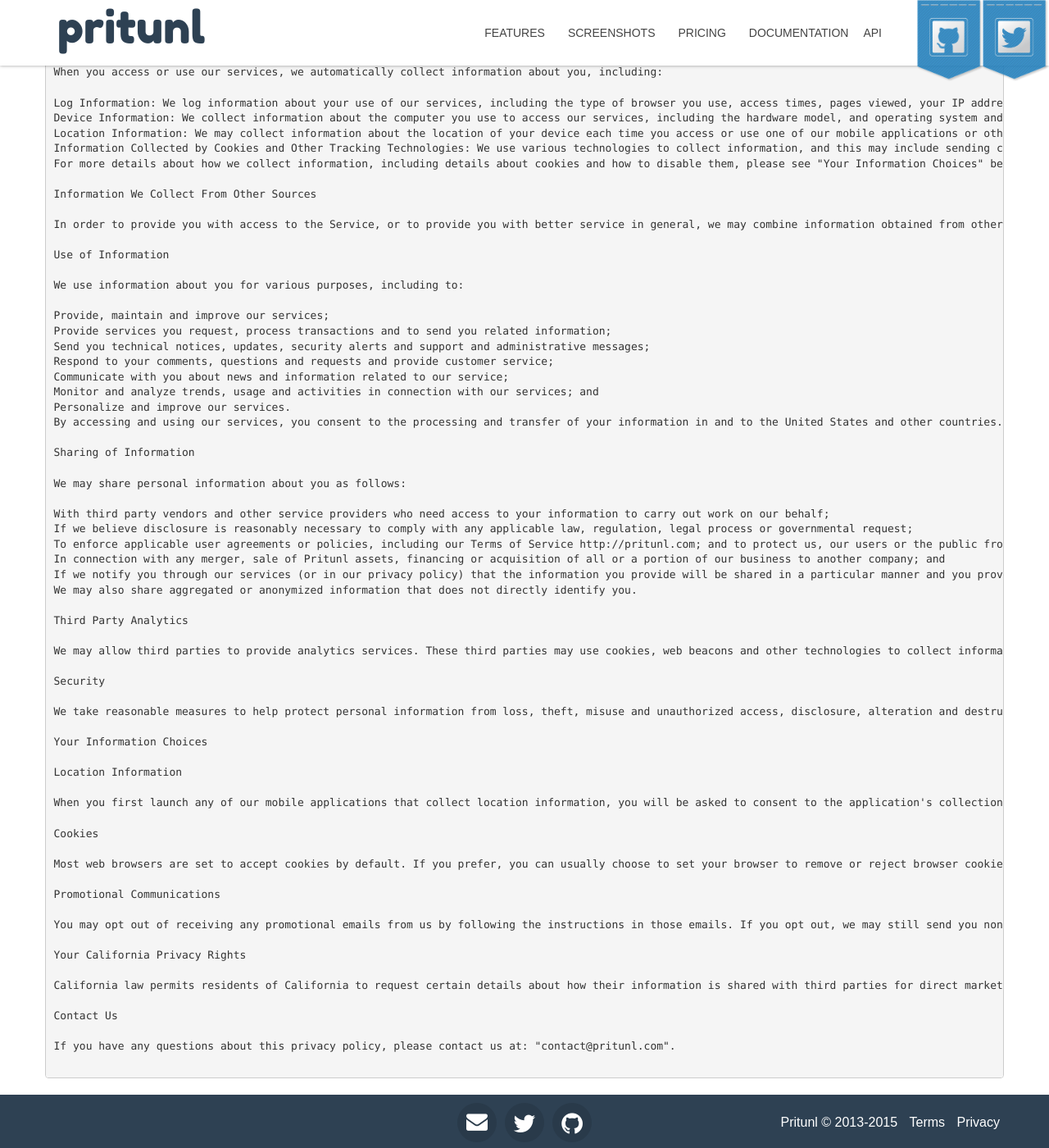
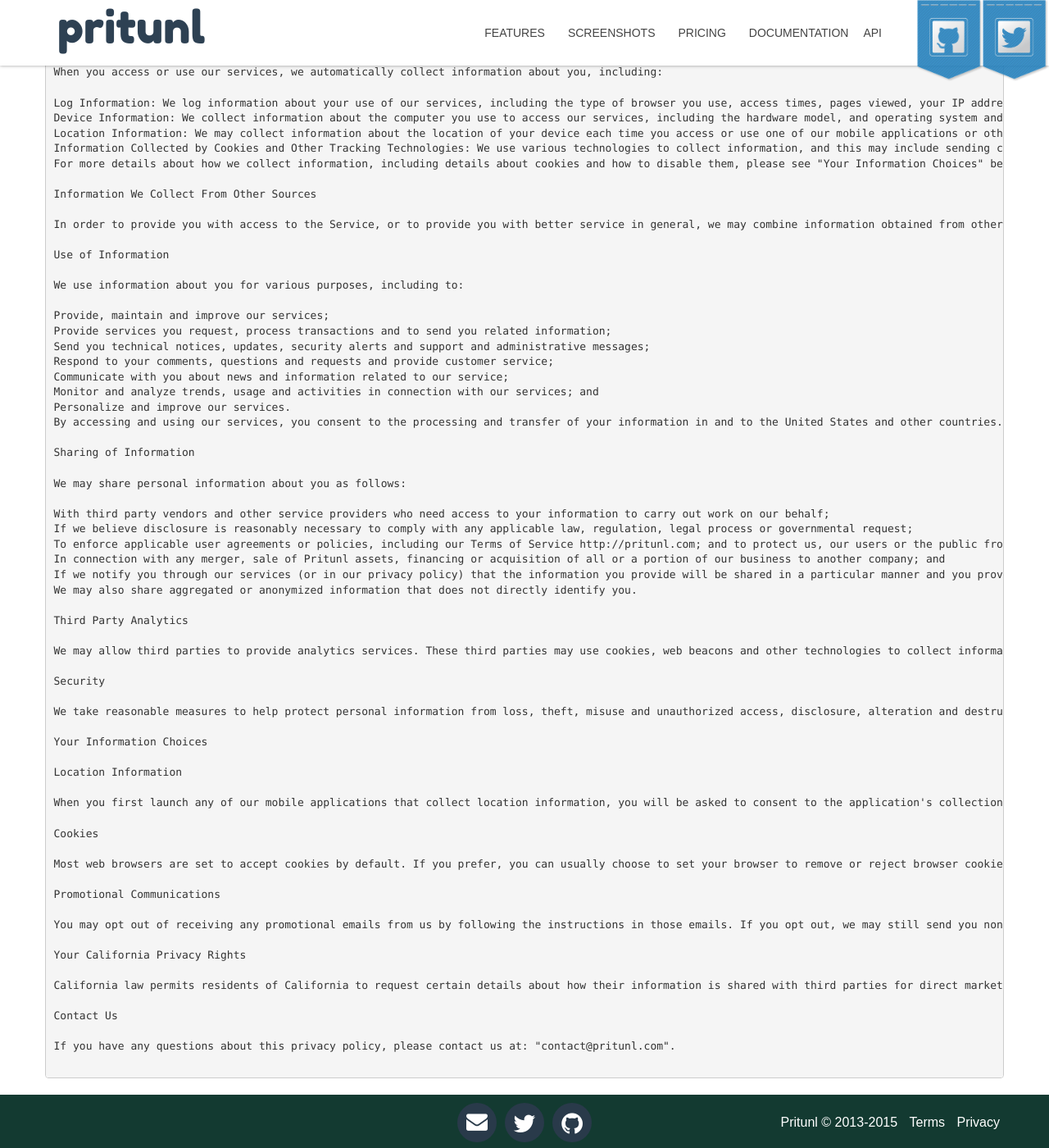
Before and after one commit to pritunl/pritunl.github.io, a Jekyll site: the page built from privacy.html, in a window 1280 px wide and 1400 px high, scrolled down 291 px. Shown: the whole window at 82% size. Built offline with Jekyll 4.4.1, drawn with Linux system fonts in a browser that asks for light colours; nearby versions of some CDN libraries; some web fonts are replaced; Markdown is read by kramdown in place of the engine named in the settings; a script that is not in the unit is left out; comment, search, counter and statistics services are not loaded.

Commit message:
Change footer background

```diff
--- a/css/main.css
+++ b/css/main.css
@@ -1274,7 +1274,7 @@
   width: 143px;
 }
 .footer {
-  background-color: #2e4153;
+  background-color: #133a31;
   color: #fff;
   padding: 0 0 0 0;
 }
```
